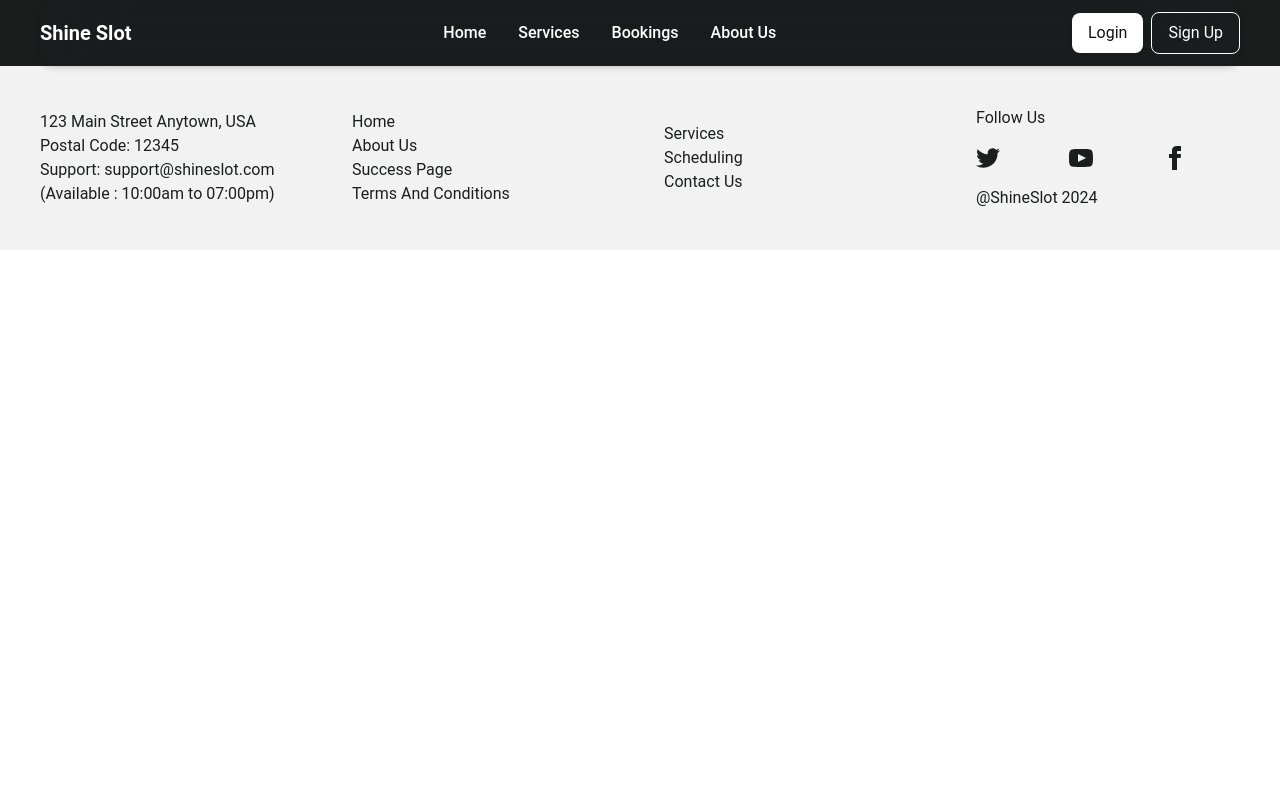
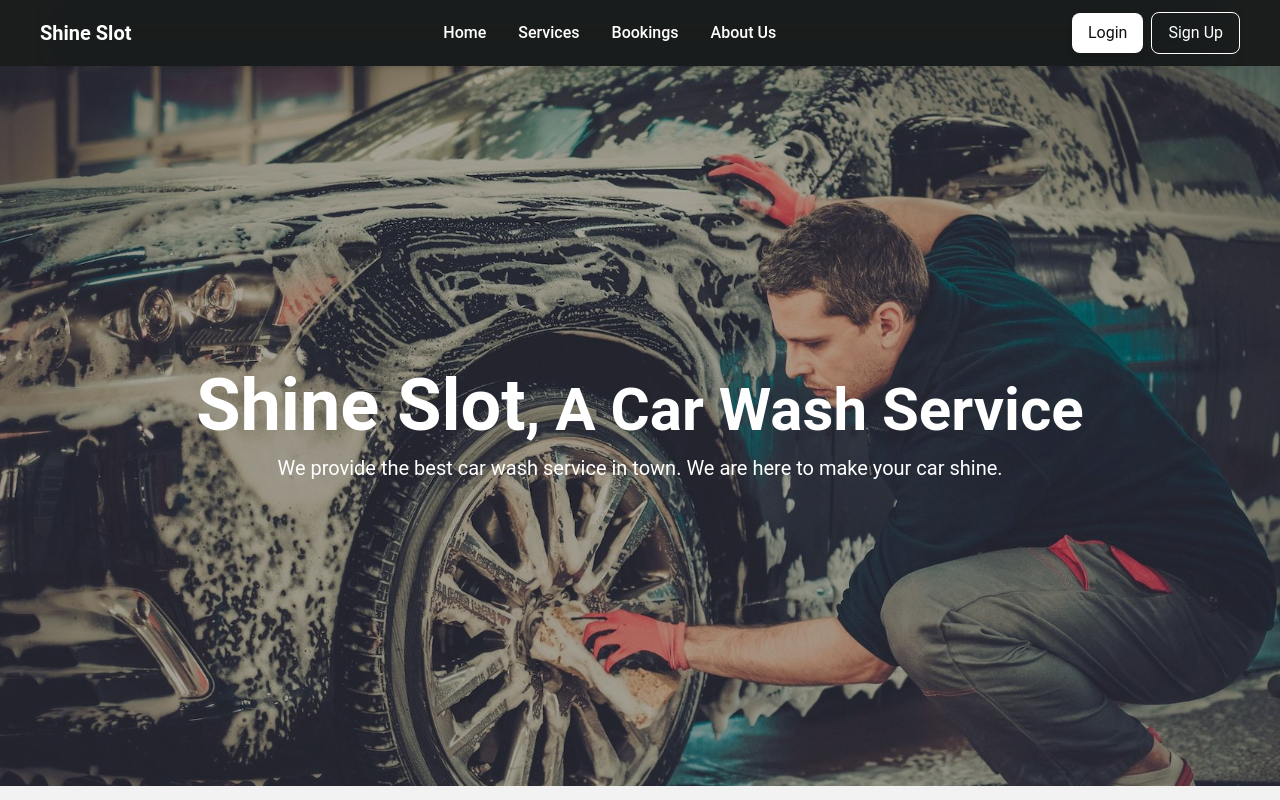
Before and after one commit to habib-153/ShineSlot_Client, a React (Vite) app: page / in a window 1280 px wide. Shown: the top 800 px of the page. Built offline with nearby package versions, Linux system fonts and the light colour scheme.

Commit message:
chore: Banner completed

```diff
--- a/src/App.tsx
+++ b/src/App.tsx
@@ -5,7 +5,7 @@ const App = () => {
 
   return (
     <div className="">
-      <MainLayout></MainLayout>
+      <MainLayout />
       <Toaster position="top-right" />
     </div>
   );
--- a/src/components/layouts/MainLayout.tsx
+++ b/src/components/layouts/MainLayout.tsx
@@ -6,7 +6,7 @@ const MainLayout = () => {
   return (
     <div className="flex flex-col min-h-screen">
       <Header />
-      <main className="max-w-[1200px] mx-auto">
+      <main className="">
           <Outlet />
       </main>
       <Footer />
--- /dev/null
+++ b/src/components/ui/Home/banner/Banner.tsx
@@ -0,0 +1,21 @@
+import bg from "../../../../assets/Banner.jpeg";
+
+const Banner = () => {
+  return (
+    <div
+      style={{ backgroundImage: `url(${bg})` }}
+      className="md:h-[90vh] h-[30vh] mx-auto bg-no-repeat bg-cover mix-blend-overlay flex items-center bg-blend-overlay bg-black/30"
+    >
+      <div className="md:space-y-3 max-w-[1200px] mx-auto text-center w-full text-[#FFFFFF] space-y-2">
+        <h1 className="md:text-6xl text-xl font-semibold">
+        <span className="text-2xl md:text-7xl font-bold">Shine Slot</span>, A Car Wash Service
+        </h1>
+        <p className="md:text-xl">
+            We provide the best car wash service in town. We are here to make your car shine.
+        </p>
+      </div>
+    </div>
+  );
+};
+
+export default Banner;
--- a/src/pages/Home.tsx
+++ b/src/pages/Home.tsx
@@ -1,8 +1,9 @@
+import Banner from "../components/ui/Home/banner/Banner";
 
 const Home = () => {
   return (
     <div>
-
+      <Banner />
     </div>
   );
 };
```
Also changed, not shown: src/assets/Banner.jpeg (added).
